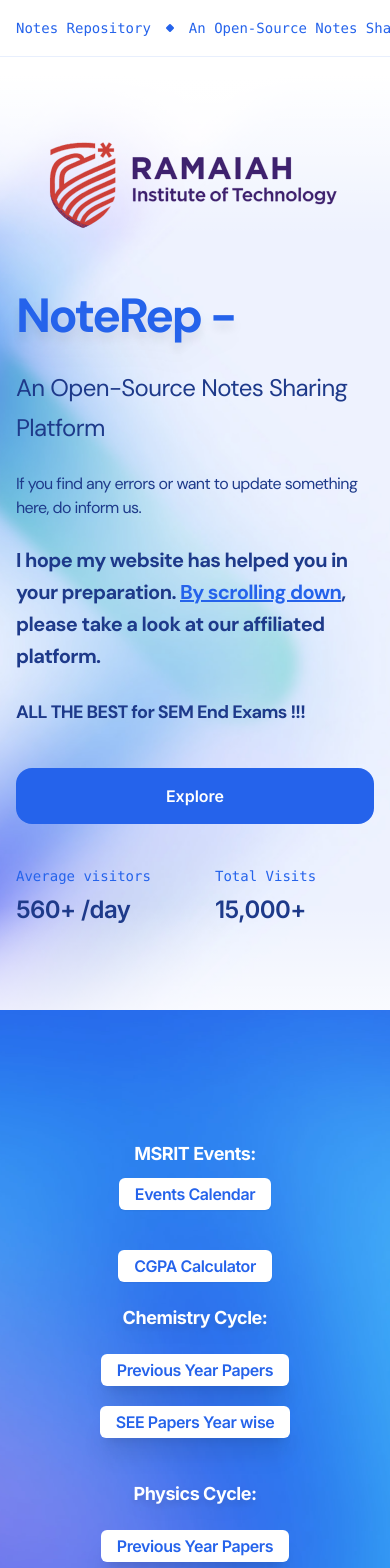
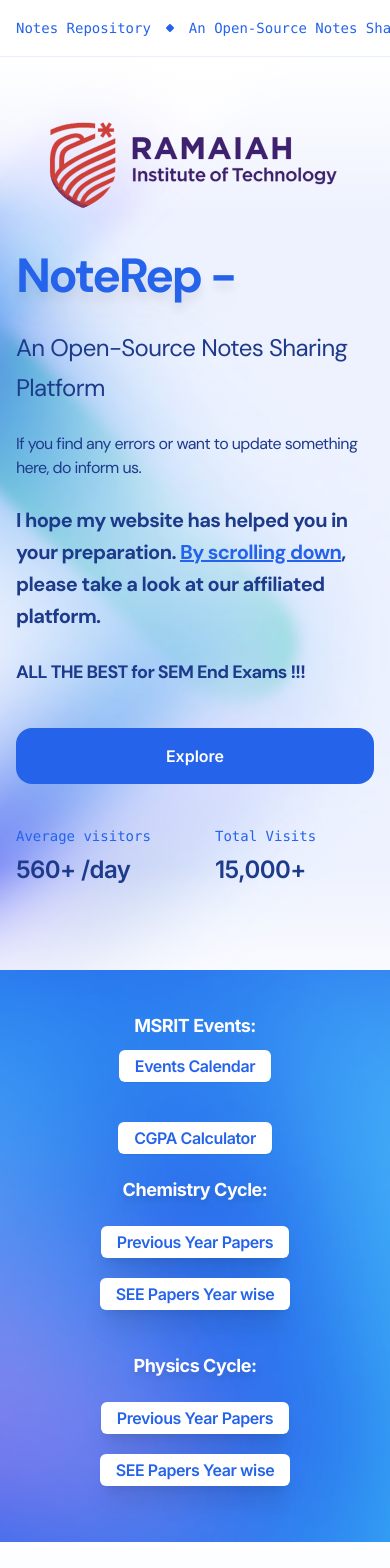
Before and after one commit to githubhosting/NoteRep, a Next.js app: page / in a window 390 px wide. Shown: the top 1568 px of the page. Built offline with nearby package versions, Linux system fonts and the light colour scheme.

Commit message:
some media query

```diff
--- a/src/components/CallToAction.jsx
+++ b/src/components/CallToAction.jsx
@@ -8,7 +8,7 @@ export function CallToAction() {
   return (
     <section
       id="get-started-today"
-      className="relative overflow-hidden bg-blue-600 py-32"
+      className="relative overflow-hidden bg-blue-600 pt-10 pb-20"
     >
       <div className="absolute top-1/2 left-1/2 -translate-x-[50%] -translate-y-[50%]">
         <Image
--- a/src/components/Header.jsx
+++ b/src/components/Header.jsx
@@ -8,7 +8,7 @@ export function Header() {
   return (
     <header className="relative z-50 pb-1 lg:pt-11">
       <Container className="flex flex-wrap items-center justify-center sm:justify-between lg:flex-nowrap">
-        <div className="mt-10 lg:mt-0 lg:grow lg:basis-0">
+        <div className="mt-5 lg:mt-0 lg:grow lg:basis-0">
           {/* <Logo src={LogoImage} alt="Keynote" width={200} height={50} /> */}
           {/* <Logo className="h-12 w-auto text-slate-900" /> */}
           <Image
--- a/src/components/Hero.jsx
+++ b/src/components/Hero.jsx
@@ -6,7 +6,7 @@ import backgroundImage from '@/images/background.jpg'
 
 export function Hero() {
   return (
-    <div className="relative pt-5 pb-20 sm:py-12">
+    <div className="relative pb-20 sm:py-12">
       <div className="absolute -inset-x-0 -top-48 -bottom-14 overflow-hidden bg-indigo-50">
         <div className="absolute top-0 left-0 -translate-y-[10%] -translate-x-[55%] -scale-x-100 sm:left-1/2 sm:-translate-y-[6%] sm:-translate-x-[98%] lg:-translate-x-[106%] xl:-translate-x-[122%]">
           <Image
```
